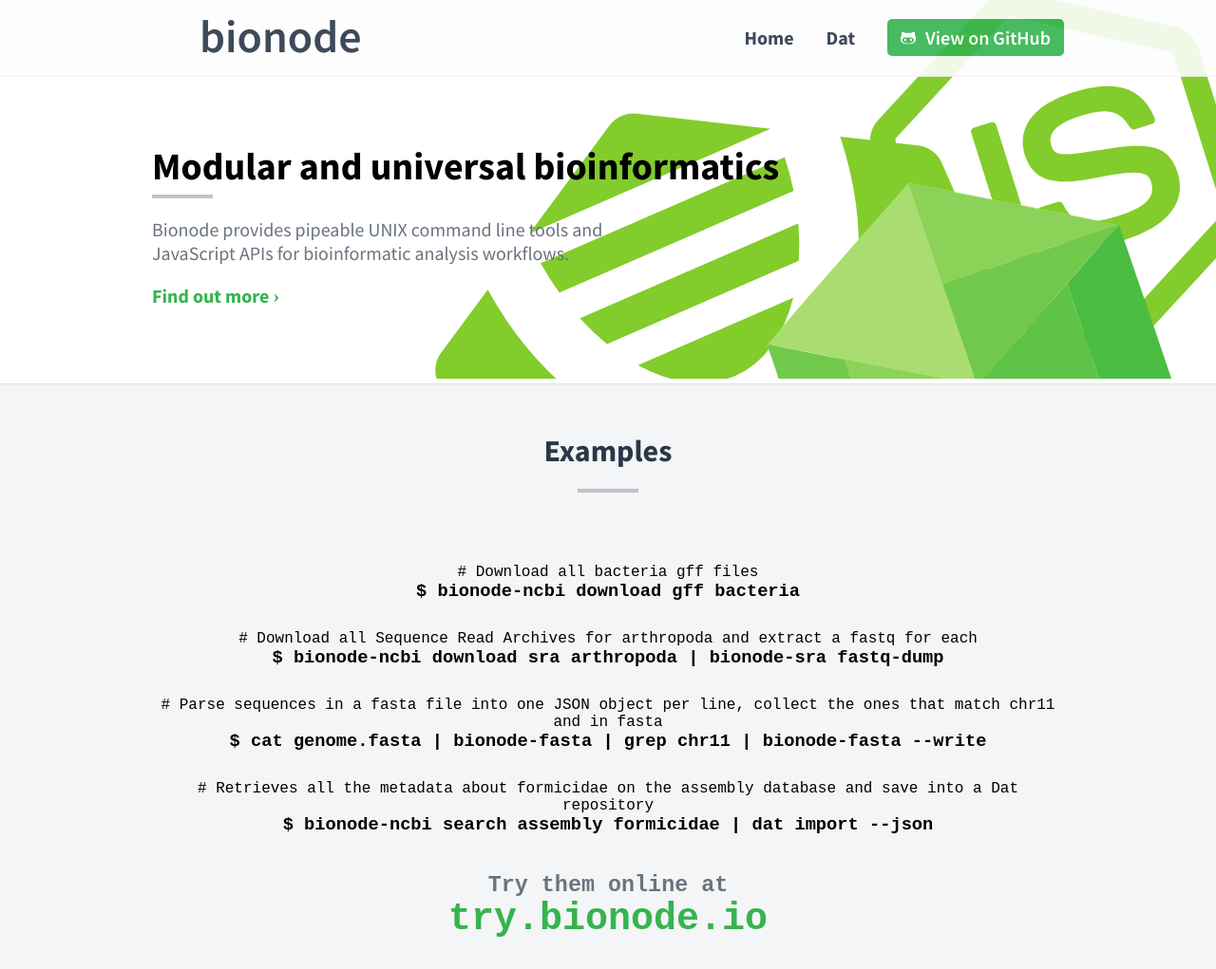
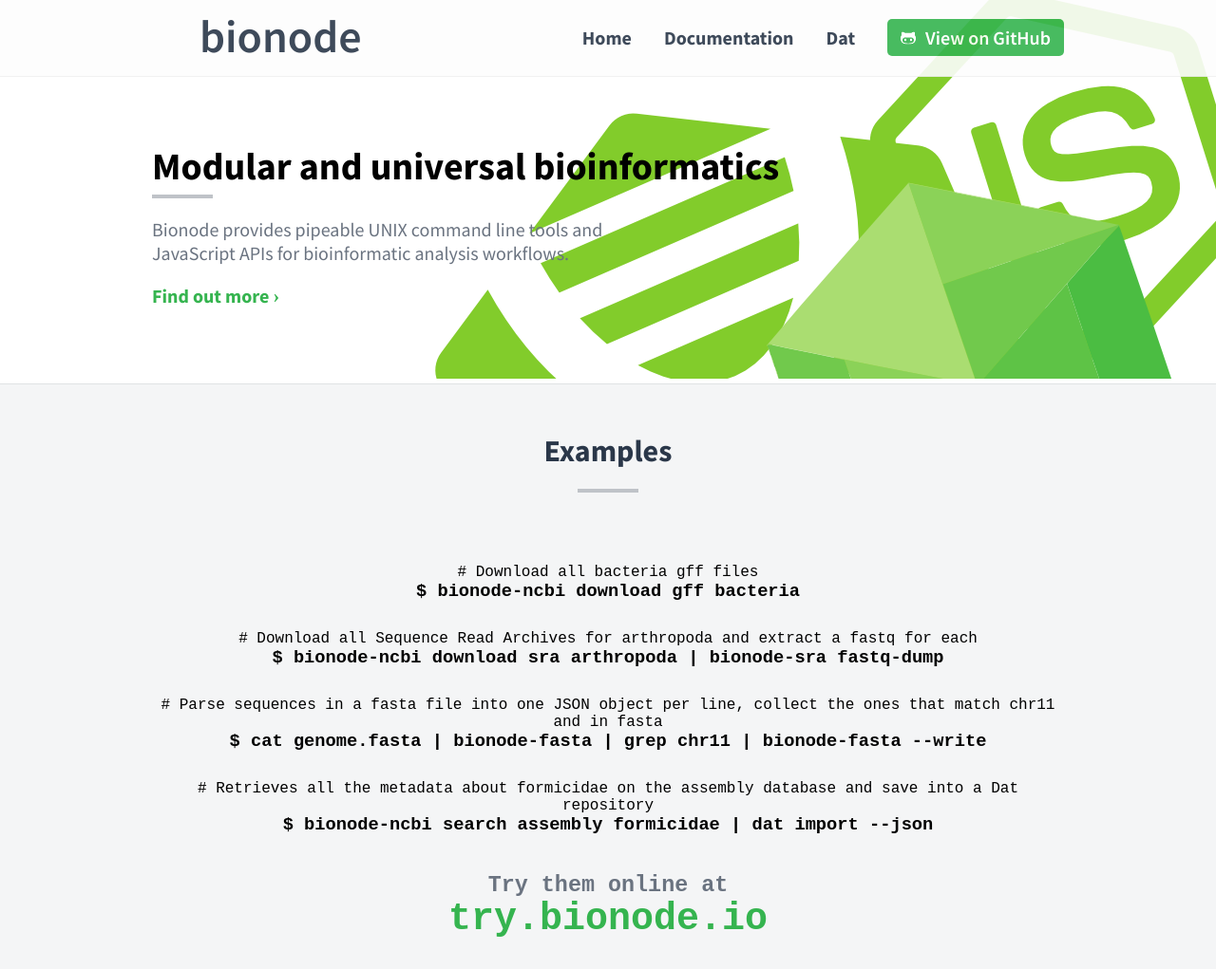
Before and after one commit to bionode/bionode.io, a plain HTML site: page index.html in a window 1280 px wide. Shown: the top 1021 px of the page at 95% size. Drawn offline with nearby package versions, Linux system fonts and the light colour scheme.

Commit message:
Add link to Documentation

```diff
--- a/index.html
+++ b/index.html
@@ -17,6 +17,7 @@
         <div class="header-nav-links">
             <ul class="header-nav-list">
                 <li><a href="index.html">Home</a></li>
+                <li><a href="https://rawgit.com/bionode/bionode/master/docs/bionode.html">Documentation</a></li>
                 <li><a href="http://dat-data.com">Dat</a></li>
             </ul>
             <a href="https://github.com/bionode" target="_blank">
```
